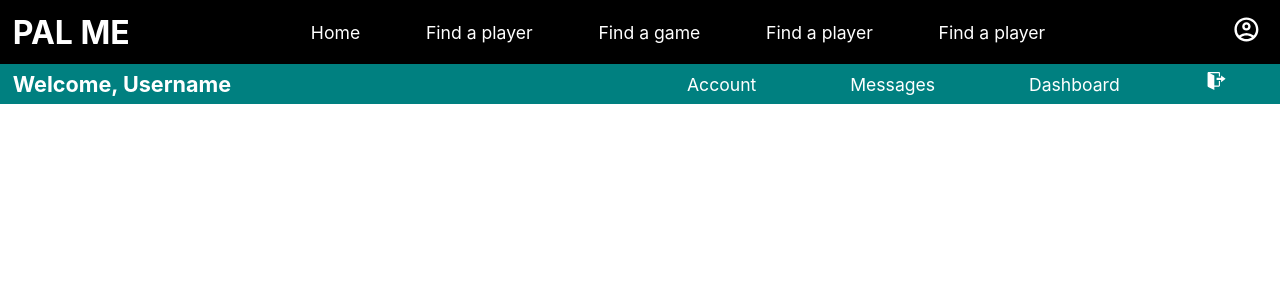
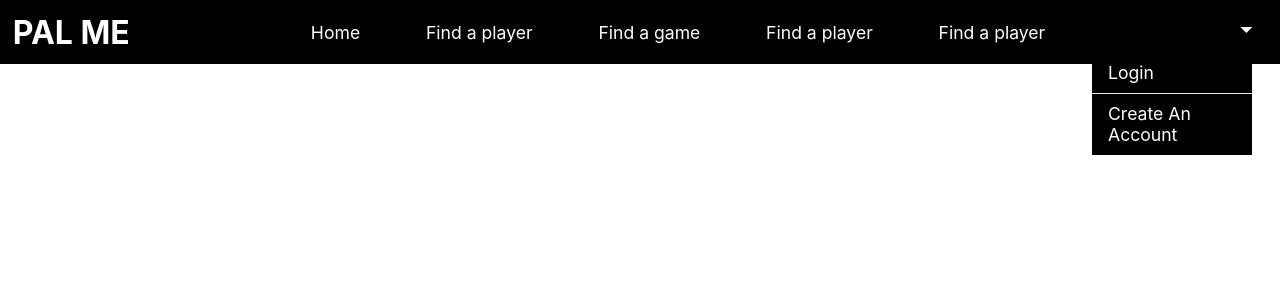
Before and after one commit to AnetaGancheva/PAL_ME_APP-TechLabs, a React (Create React App) app in the folder pal-me/: page / in a window 1280 px wide. Both pictures are taken after a click on the button 1246 px from the left and 32 px from the top of the page. Shown: the top 300 px of the page. Built offline with nearby package versions, Linux system fonts and the light colour scheme.

Commit message:
altered the menu symbol in the navbar with a drop downArrow for a dropdown menu. The dropdown menu has two links for the login and register pages

```diff
--- a/pal-me/src/App.js
+++ b/pal-me/src/App.js
@@ -2,6 +2,8 @@ import { BrowserRouter as Router, Routes, Route, Link } from 'react-router-dom';
 import Home from './pages/Home';
 import './App.css';
 import { GlobalProvider } from './Context';
+import Login from './pages/Login';
+import Register from './pages/Register';
 
 function App() {
   return (
@@ -9,6 +11,8 @@ function App() {
           <Router>
           <Routes>
             <Route path="/" element={<Home />} />
+            <Route path="/login" element={<Login />} />
+            <Route path="/register" element={<Register />} />
           </Routes>
         </Router>
     </GlobalProvider>
--- a/pal-me/src/Context.jsx
+++ b/pal-me/src/Context.jsx
@@ -6,16 +6,27 @@ export const GlobalContext = createContext()
 export const GlobalProvider = ({children}) => {
 
     //states
+    // isLogged state for the showing a second navbar when the user logged in
     const [isLogged , setIsLogged] = useState(false)
+    // dropdownMenu state for showing a dropdown menu when the user click on the down arrow in the navbar
+    const [showDropdownMenu, setShowDropdownMenu] = useState(false)
 
     // actions
     const handleNavToggle = () => {
         setIsLogged((prevState) => !prevState )
     }
 
+    // to show/hide
+    const handleDropdownMenu = () => {
+        setShowDropdownMenu((prevState) =>  !prevState)
+        console.log('ho')
+    }
+
     return (<GlobalContext.Provider value={{
         isLogged,
-        handleNavToggle
+        showDropdownMenu,
+        handleNavToggle,
+        handleDropdownMenu
     } }>
         {children}
     </GlobalContext.Provider>)
--- a/pal-me/src/components/Navbar.jsx
+++ b/pal-me/src/components/Navbar.jsx
@@ -1,8 +1,7 @@
 import { useContext } from 'react'
 import { Link } from 'react-router-dom'
 import styled from 'styled-components'
-import {MdViewHeadline} from "react-icons/md"
-import {MdOutlineAccountCircle} from "react-icons/md"
+import {MdOutlineAccountCircle, MdArrowDropDown} from "react-icons/md"
 import UserNavbar from './UserNavbar'
 import { GlobalContext } from '../Context'
 
@@ -36,6 +35,8 @@ const NavLink = styled(Link)`
     color: white;
     font-size: 1.1rem;
     margin: 0 3%;
+
+
 `
 const Right = styled.div`
 
@@ -51,16 +52,34 @@ const NavButton = styled.button`
     color: white;
     width: 100%;
     font-size: 1.8rem;
+
+    &:hover {
+        background-color: #1e1d1d;
+    }
 `
-const DropDownMenu = styled.ul`
-    display: none;
+const DropDownMenu = styled.div`
+    display: ${props => props.showMenu ? 'block' : 'none'};
     position: absolute;
+    right: 15px;
     z-index: 1;
+    background-color: black;
+    color: white;
+    width: 160px;
+
+    ${NavLink} {
+        display: block;
+       padding: 10px 11px;
+    }
+`
+const Hr = styled.div`
+    background-color: #eee;
+    height: 0.1px;
 `
 const Navbar = () => {
 
-    const {isLogged, handleNavToggle} = useContext(GlobalContext)
+    const {isLogged, showDropdownMenu, handleNavToggle, handleDropdownMenu} = useContext(GlobalContext)
 
+    console.log(showDropdownMenu)
     return (
        <>
             <Container>
@@ -75,11 +94,13 @@ const Navbar = () => {
                         <NavLink to="/Clubs and Venues">Find a player</NavLink>
                     </Center>
                     <Right>
-                        <NavButton onClick={handleNavToggle}>
-                            <MdOutlineAccountCircle />
+                        <NavButton onClick={handleDropdownMenu}>
+                            {/* <MdOutlineAccountCircle /> */}
+                            <MdArrowDropDown />
                         </NavButton>
-                        <DropDownMenu>
+                        <DropDownMenu showMenu={showDropdownMenu}>
                             <NavLink to="/login">Login</NavLink>
+                            <Hr />
                             <NavLink to="/register">Create An Account</NavLink>
                         </DropDownMenu>
                     </Right>
--- a/pal-me/src/pages/Login.jsx
+++ b/pal-me/src/pages/Login.jsx
@@ -61,6 +61,7 @@ const Login = () => {
                     <Button>LOGIN</Button>
                     <StyledLink to="/forget-password">DO NOT YOU REMEMBER THE PASSWORD?</StyledLink>
                     <StyledLink to="/register">CREATE A NEW ACCOUNT</StyledLink>
+                    <StyledLink to="/">BACK TO HOME</StyledLink>
                 </Form>
            </Wrapper>
         </Container>
--- a/pal-me/src/pages/Register.jsx
+++ b/pal-me/src/pages/Register.jsx
@@ -37,9 +37,6 @@ const Input = styled.input`
     padding: 1.5%;
     margin: 2%;
     min-width: 40%;
-        /* min-width: 40%;
-        margin: 20px 10px 0 0;
-        padding: 10px; */
 `
 const Agreement = styled.span`
     margin: 2%;
```
